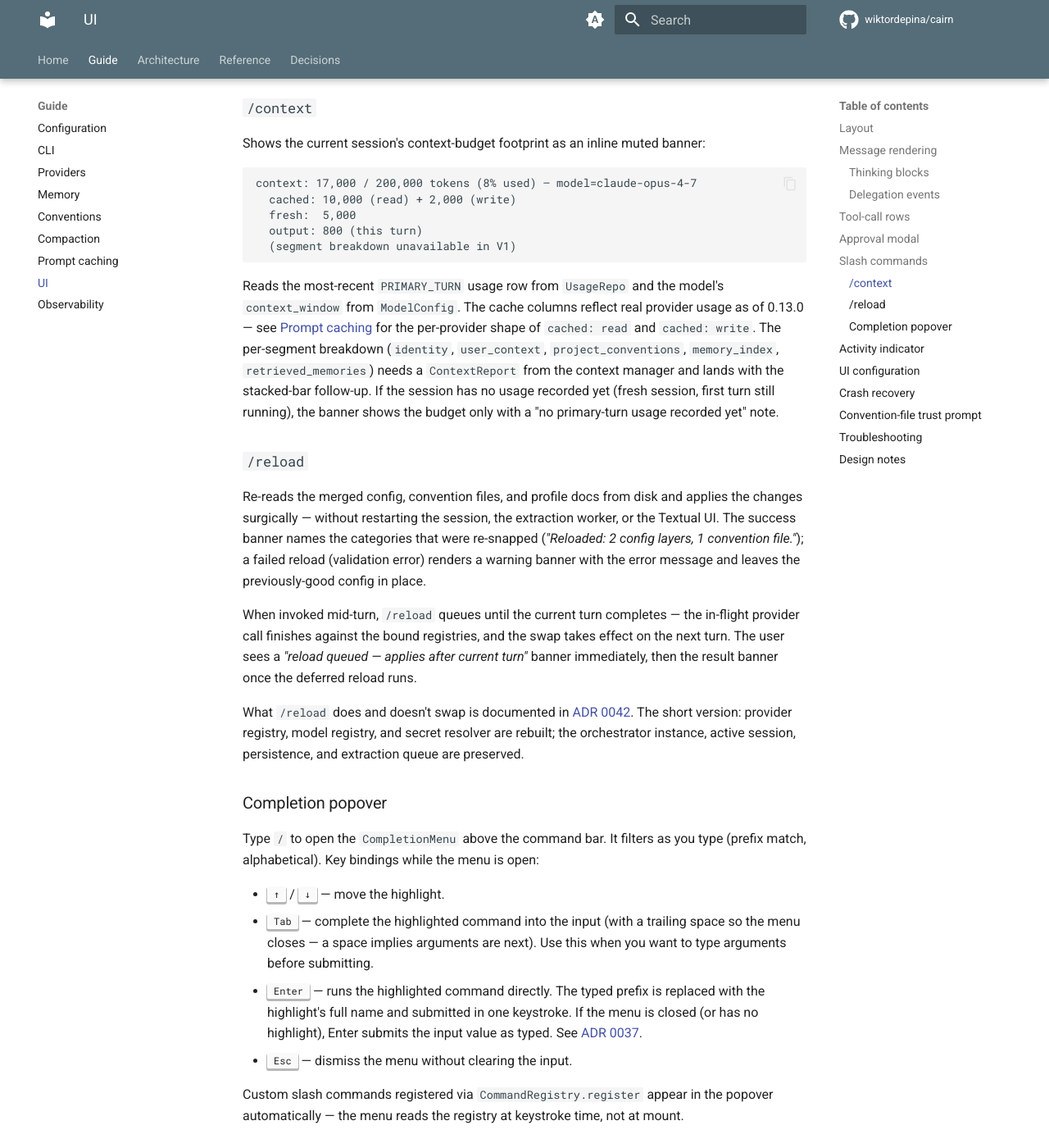
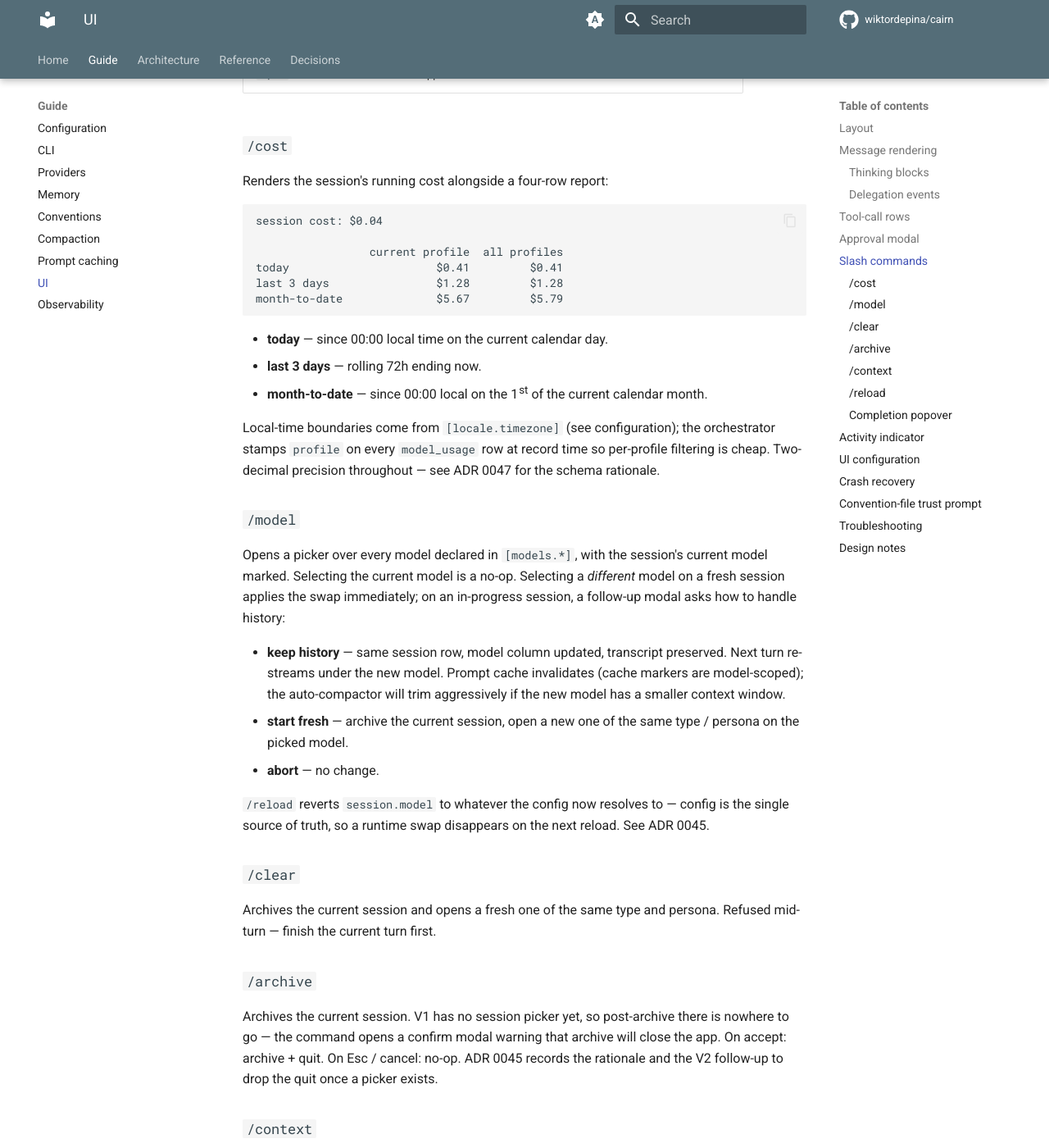
Before and after one commit to wiktordepina/cairn, an MkDocs documentation site: the page built from docs/ui.md, in a window 1280 px wide and 1400 px high, scrolled down 3636 px. Shown: the whole window at 82% size. Built offline with MkDocs 1.6.1 and Material for MkDocs 9.7.7, drawn with Linux system fonts in a browser that asks for light colours; comment, search, counter and statistics services are not loaded; the version menu is left out; some of the changed text lies outside the part shown.

Commit message:
docs: 0.18.0 ADRs + user docs; bump version
ADRs 0045 (model-swap semantics + /archive confirm-and-quit),
0046 (date in system prompt; time via the now tool), 0047
(profile column on model_usage). docs/ui.md gains the new
slash-command rows + worked /cost output; docs/configuration.md
gains the [locale.timezone] block. CHANGELOG entries for
0.18.0 (this release) and a backfill stub for 0.17.0.

Version bumped to 0.18.0.

````diff
--- a/docs/ui.md
+++ b/docs/ui.md
@@ -153,17 +153,78 @@ The command bar accepts the following commands:
 | Command | Summary |
 |---|---|
 | `/help` | Print the command catalogue |
-| `/cost` | Show current session cost |
+| `/cost` | Show session cost + today / last 3 days / month-to-date totals (see below) |
 | `/context` | Show context-budget usage (see below) |
 | `/tools` | List tools available in this session |
 | `/persona` | Show the active session's persona |
 | `/profile` | Show active profile name + key fields |
-| `/model` | Show resolved primary / utility models for this session |
+| `/model` | Pick a configured model for this session (see below) |
 | `/conventions` | List discovered convention files and the project's trust state |
 | `/reload` | Reload config + conventions + profile docs (see below) |
-| `/new` | Placeholder — session-type picker lands post-0.10.0 |
+| `/clear` | Archive the current session and start fresh |
+| `/archive` | Archive the current session and quit (see below) |
 | `/ephemeral <model>` | Placeholder — ephemeral spawn lands post-0.10.0 |
 | `/quit` | Exit the app |
+
+### `/cost`
+
+Renders the session's running cost alongside a four-row report:
+
+```
+session cost: $0.04
+
+                 current profile  all profiles
+today                      $0.41         $0.41
+last 3 days                $1.28         $1.28
+month-to-date              $5.67         $5.79
+```
+
+- **today** — since 00:00 local time on the current calendar day.
+- **last 3 days** — rolling 72h ending now.
+- **month-to-date** — since 00:00 local on the 1st of the current
+  calendar month.
+
+Local-time boundaries come from `[locale.timezone]` (see
+configuration); the orchestrator stamps `profile` on every
+`model_usage` row at record time so per-profile filtering is
+cheap. Two-decimal precision throughout — see ADR 0047 for the
+schema rationale.
+
+### `/model`
+
+Opens a picker over every model declared in `[models.*]`, with
+the session's current model marked. Selecting the current model
+is a no-op. Selecting a *different* model on a fresh session
+applies the swap immediately; on an in-progress session, a
+follow-up modal asks how to handle history:
+
+- **keep history** — same session row, model column updated,
+  transcript preserved. Next turn re-streams under the new model.
+  Prompt cache invalidates (cache markers are model-scoped); the
+  auto-compactor will trim aggressively if the new model has a
+  smaller context window.
+- **start fresh** — archive the current session, open a new one
+  of the same type / persona on the picked model.
+- **abort** — no change.
+
+`/reload` reverts `session.model` to whatever the config now
+resolves to — config is the single source of truth, so a runtime
+swap disappears on the next reload. See ADR 0045.
+
+### `/clear`
+
+Archives the current session and opens a fresh one of the same
+type and persona. Refused mid-turn — finish the current turn
+first.
+
+### `/archive`
+
+Archives the current session. V1 has no session picker yet, so
+post-archive there is nowhere to go — the command opens a
+confirm modal warning that archive will close the app. On
+accept: archive + quit. On Esc / cancel: no-op. ADR 0045
+records the rationale and the V2 follow-up to drop the quit
+once a picker exists.
 
 ### `/context`
 
--- a/pyproject.toml
+++ b/pyproject.toml
@@ -4,7 +4,7 @@ build-backend = "hatchling.build"
 
 [project]
 name = "cairn"
-version = "0.17.0"
+version = "0.18.0"
 description = "A personal LLM harness built around a companion at its centre."
 requires-python = ">=3.13"
 dependencies = [
````
Also changed, not shown: CHANGELOG.md (+67 -0 lines), docs/configuration.md (+18 -0 lines), docs/decisions/0045-model-swap-semantics.md (added, +136 -0 lines), docs/decisions/0046-date-in-prompt-time-via-tool.md (added, +109 -0 lines), docs/decisions/0047-profile-on-usage-rows.md (added, +70 -0 lines), docs/decisions/README.md (+3 -0 lines), 1 other file.
